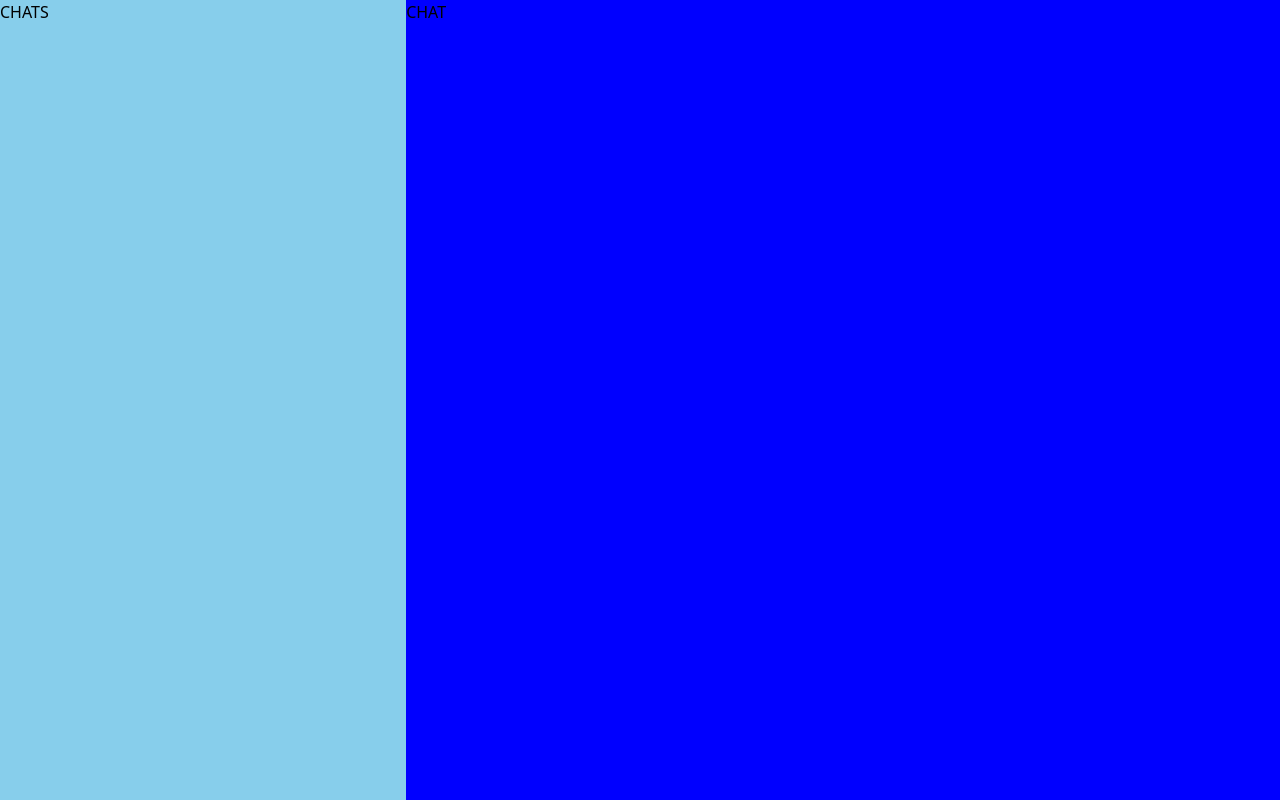
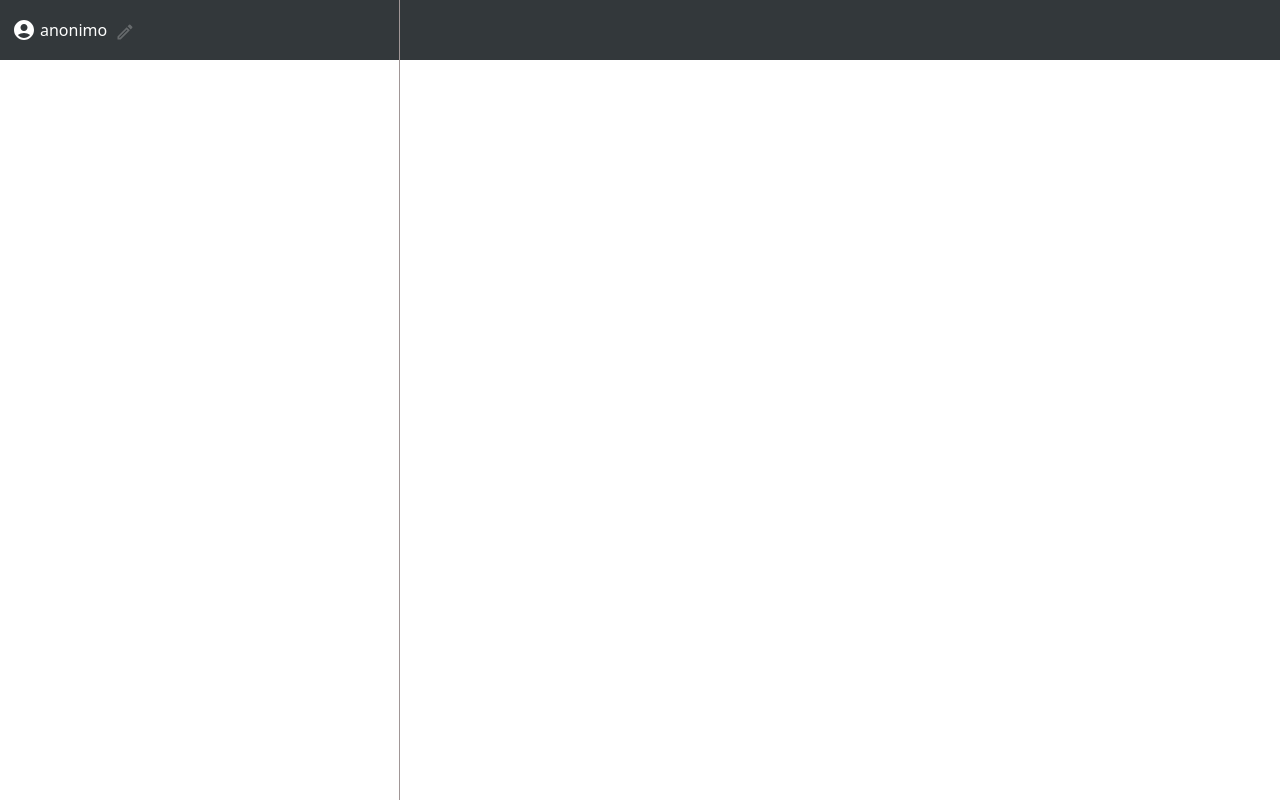
Before and after one commit to luis-isasi/chat-anonimo, a Next.js app: page / in a window 1280 px wide. Built offline with nearby package versions, Linux system fonts and the light colour scheme.

Commit message:
feat: add set user's name

```diff
--- a/package.json
+++ b/package.json
@@ -11,6 +11,10 @@
     "pre-commit": "lint-staged"
   },
   "dependencies": {
+    "@emotion/react": "^11.5.0",
+    "@emotion/styled": "^11.3.0",
+    "@mui/icons-material": "^5.0.5",
+    "@mui/material": "^5.0.6",
     "next": "12.0.1",
     "react": "17.0.2",
     "react-dom": "17.0.2",
@@ -24,6 +28,7 @@
     "@types/react-dom": "^17.0.10",
     "@types/styled-components": "^5.1.15",
     "autoprefixer": "^10.4.0",
+    "babel-plugin-styled-components": "^1.13.3",
     "eslint": "7.32.0",
     "eslint-config-next": "12.0.1",
     "eslint-config-prettier": "^8.3.0",
--- /dev/null
+++ b/src/components/User.tsx
@@ -0,0 +1,44 @@
+import { useState } from 'react'
+import { useContextUser } from '@Context/contextUser'
+
+import AccountCircleIcon from '@mui/icons-material/AccountCircle'
+import ModeEditOutlinedIcon from '@mui/icons-material/ModeEditOutlined'
+import SaveOutlinedIcon from '@mui/icons-material/SaveOutlined'
+
+const User = () => {
+  const { user, setUserName } = useContextUser()
+  const [isEditing, setIsEditing] = useState<boolean>(false)
+
+  const handleClick = () => {
+    setIsEditing(!isEditing)
+  }
+
+  return (
+    <div className="flex items-center">
+      <AccountCircleIcon className="mr-1" />
+      {isEditing ? (
+        <input
+          type="text"
+          value={user?.name}
+          onChange={(e) => setUserName(e.target.value)}
+          className="bg-transparent w-40 border-b border-gray-400 px-2 "
+        />
+      ) : (
+        <h1>{user?.name}</h1>
+      )}
+      <button
+        type="button"
+        onClick={handleClick}
+        className="ml-2 opacity-25 hover:opacity-100"
+      >
+        {isEditing ? (
+          <SaveOutlinedIcon style={{ fontSize: '20px' }} />
+        ) : (
+          <ModeEditOutlinedIcon style={{ fontSize: '20px' }} />
+        )}
+      </button>
+    </div>
+  )
+}
+
+export default User
--- a/src/pages/_app.tsx
+++ b/src/pages/_app.tsx
@@ -1,13 +1,16 @@
 import type { AppProps } from 'next/app'
+import { ThemeProvider } from 'styled-components'
 
 import '../styles/globals.css'
-
+import { theme } from '../styles/theme'
 import { ContextUserProvider } from '@Context/contextUser'
 
 function MyApp({ Component, pageProps }: AppProps) {
   return (
     <ContextUserProvider>
-      <Component {...pageProps} />
+      <ThemeProvider theme={theme}>
+        <Component {...pageProps} />
+      </ThemeProvider>
     </ContextUserProvider>
   )
 }
--- a/src/pages/_document.tsx
+++ b/src/pages/_document.tsx
@@ -1,15 +1,31 @@
 import Document, { Html, Head, Main, NextScript } from 'next/document'
 
+import { ServerStyleSheet } from 'styled-components'
+
 export default class MyDocument extends Document {
-  render() {
-    return (
-      <Html>
-        <Head />
-        <body className="scrool-none scroolbar bg-scroolbar-white">
-          <Main />
-          <NextScript />
-        </body>
-      </Html>
-    )
+  static async getInitialProps(ctx) {
+    const sheet = new ServerStyleSheet()
+    const originalRenderPage = ctx.renderPage
+
+    try {
+      ctx.renderPage = () =>
+        originalRenderPage({
+          enhanceApp: (App) => (props) =>
+            sheet.collectStyles(<App {...props} />),
+        })
+
+      const initialProps = await Document.getInitialProps(ctx)
+      return {
+        ...initialProps,
+        styles: (
+          <>
+            {initialProps.styles}
+            {sheet.getStyleElement()}
+          </>
+        ),
+      }
+    } finally {
+      sheet.seal()
+    }
   }
 }
--- /dev/null
+++ b/src/styles/theme.ts
@@ -0,0 +1,9 @@
+import { DefaultTheme } from 'styled-components'
+
+export const theme: DefaultTheme = {
+  colors: {
+    panel: '#2a2f32',
+    panelSecondary: '#33383b',
+    panelDark: '#30383d',
+  },
+}
--- a/src/views/App/App.tsx
+++ b/src/views/App/App.tsx
@@ -1,34 +1,52 @@
 import styled from 'styled-components'
+
+import User from '@Components/User'
 
 const App = () => {
   return (
     <div>
       <Container>
-        <BannerLeft>CHATS</BannerLeft>
-        <Chat>CHAT</Chat>
+        <BannerLeft>
+          <Header className="flex items-center">
+            <User />
+          </Header>
+        </BannerLeft>
+        <Chat>
+          <Header className="bg-panel-default"></Header>
+          CHAT
+        </Chat>
       </Container>
     </div>
   )
 }
 
 const Container = styled.div`
-  background-color: #c7aeae;
   width: 100%;
   max-width: 1280px;
+  min-width: 960px;
   height: 100vh;
   max-height: 100vh;
   margin: 0 auto;
-  display: flex;
+  color: #fff;
+  display: grid;
+  grid-template-columns: minmax(100px, 400px) 1fr;
 `
 
 const BannerLeft = styled.div`
-  background-color: skyblue;
-  flex-grow: 3;
+  max-width: 400px;
+
+  border-right: 1px solid #a09696;
 `
 
 const Chat = styled.div`
-  background-color: blue;
-  flex-grow: 7;
+  box-sizing: border-box;
+`
+
+const Header = styled.header`
+  height: 60px;
+  max-height: 60px;
+  padding: 0 12px;
+  background-color: ${({ theme }) => theme.colors.panelSecondary};
 `
 
 export default App
--- a/tailwind.config.js
+++ b/tailwind.config.js
@@ -78,6 +78,13 @@ module.exports = {
       borderRadius: {
         circle: '50%',
       },
+      colors: {
+        panel: {
+          default: '#2a2f32',
+          secondary: '#33383b',
+          dark: '#30383d',
+        },
+      },
       borderWidth: {
         1: '1px',
         3: '3px',
```
Also changed, not shown: .babelrc (added), 1 other file (tests, documents, lock files or other folders).
